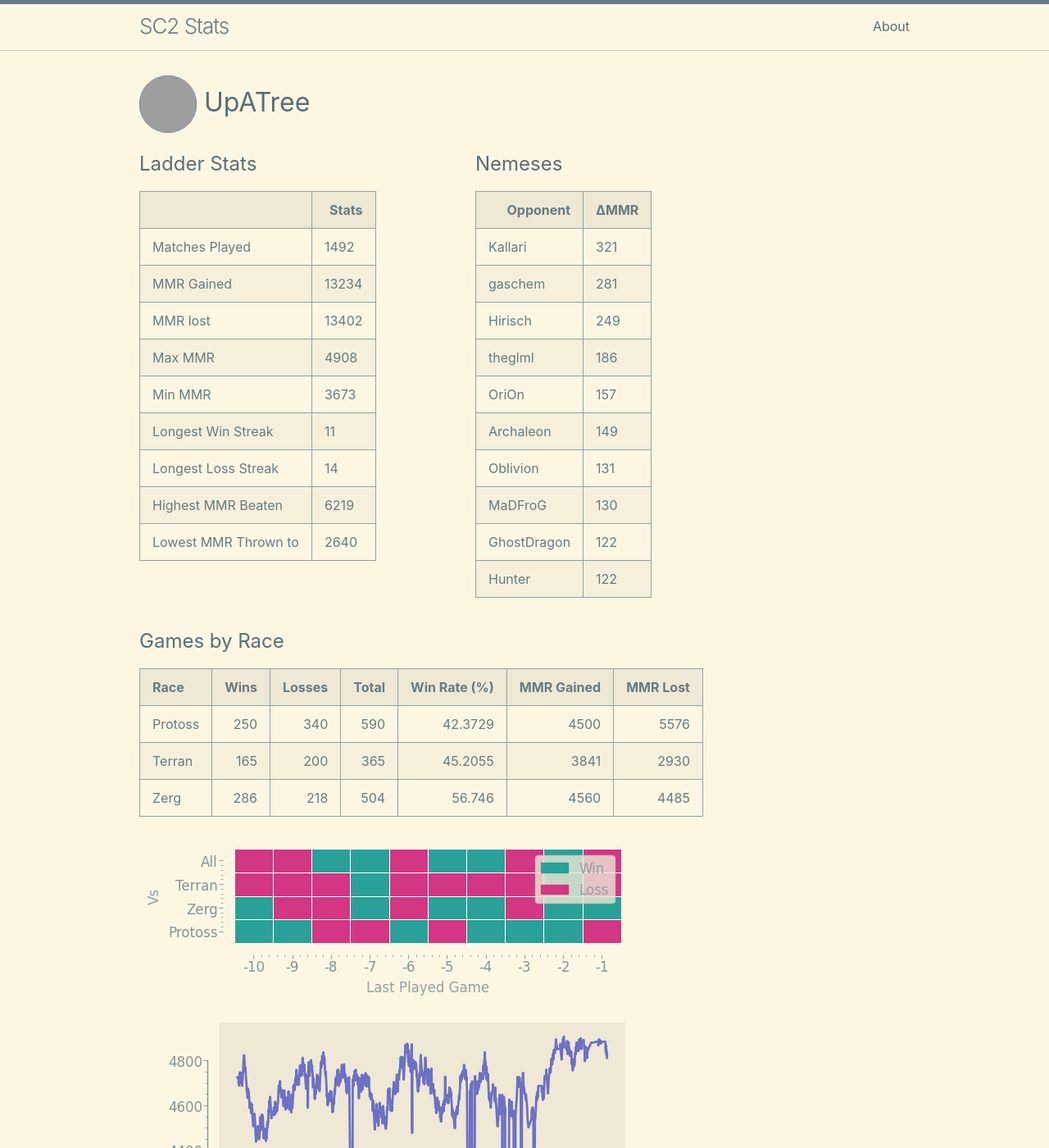
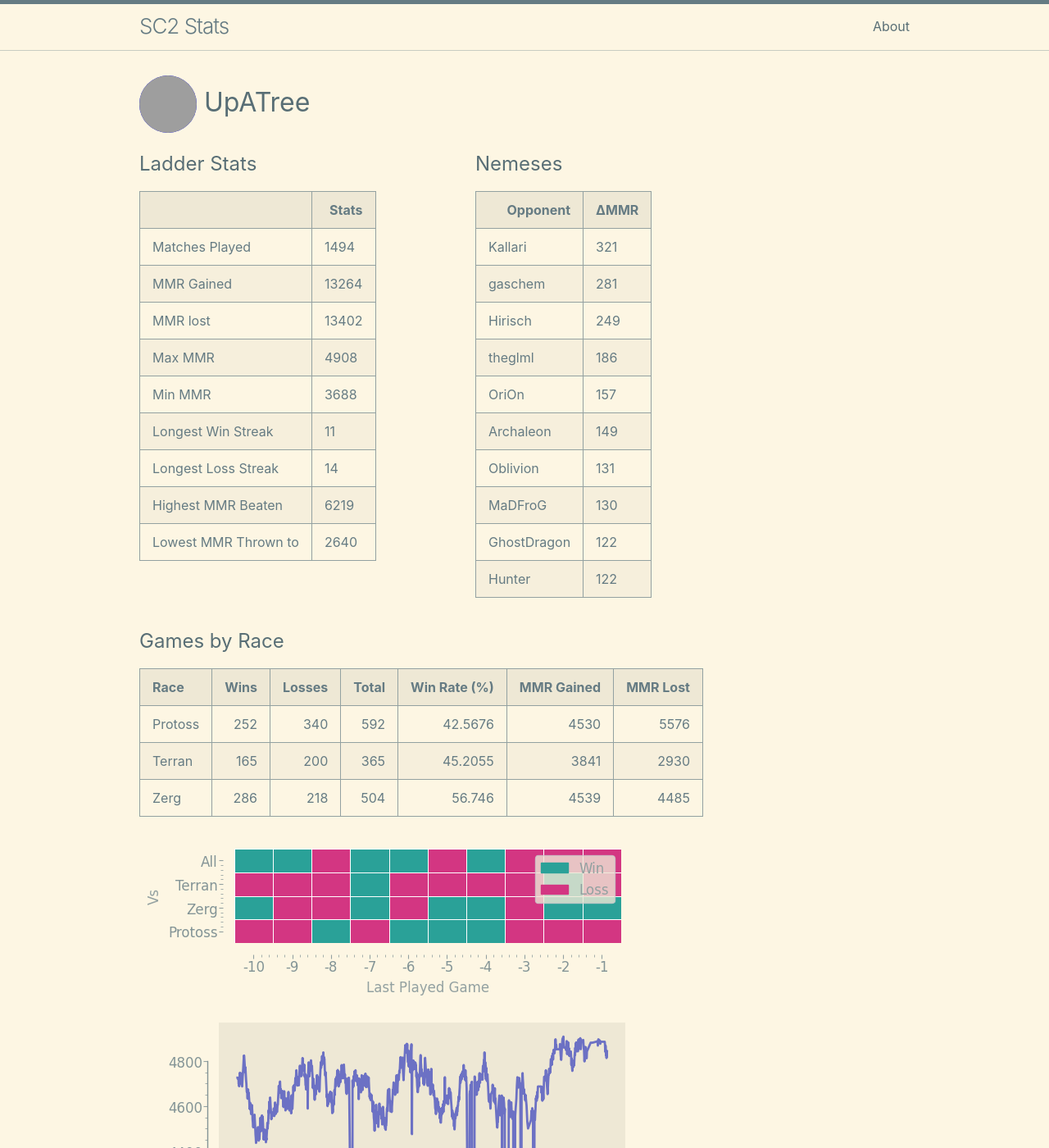
Before and after one commit to kylermurphy/UpATree, a Jekyll site: the page built from docs/index.md, in a window 1280 px wide and 1400 px high. Shown: the whole window at 82% size. Built offline with Jekyll 4.4.1, drawn with Linux system fonts in a browser that asks for light colours; grey boxes are pictures that could not be loaded.

```diff
--- a/docs/index.md
+++ b/docs/index.md
@@ -18,11 +18,11 @@ layout: home
   <tbody>
     <tr>
       <td>Matches Played</td>
-      <td>1492</td>
+      <td>1494</td>
     </tr>
     <tr>
       <td>MMR Gained</td>
-      <td>13234</td>
+      <td>13264</td>
     </tr>
     <tr>
       <td>MMR lost</td>
@@ -34,7 +34,7 @@ layout: home
     </tr>
     <tr>
       <td>Min MMR</td>
-      <td>3673</td>
+      <td>3688</td>
     </tr>
     <tr>
       <td>Longest Win Streak</td>
@@ -114,9 +114,9 @@ layout: home
 
 | Race    |   Wins |   Losses |   Total |   Win Rate (%) |   MMR Gained |   MMR Lost |
 |:--------|-------:|---------:|--------:|---------------:|-------------:|-----------:|
-| Protoss |    250 |      340 |     590 |        42.3729 |         4500 |       5576 |
+| Protoss |    252 |      340 |     592 |        42.5676 |         4530 |       5576 |
 | Terran  |    165 |      200 |     365 |        45.2055 |         3841 |       2930 |
-| Zerg    |    286 |      218 |     504 |        56.746  |         4560 |       4485 |
+| Zerg    |    286 |      218 |     504 |        56.746  |         4539 |       4485 |
 
 ![Games by Race](./assets/gm_hist.png)
 
--- a/log.txt
+++ b/log.txt
@@ -664,3 +664,4 @@ Writing a log file 2025-03-25 19:31:23.
 Writing a log file 2025-03-25 19:48:02.
 Writing a log file 2025-03-25 20:25:32.
 Writing a log file 2025-03-25 20:48:53.
+Writing a log file 2025-03-25 21:21:04.
```
Also changed, not shown: docs/assets/MMR.png, docs/assets/daily.png, docs/assets/gm_hist.png, docs/assets/r_wrt.png, 1 other file.
